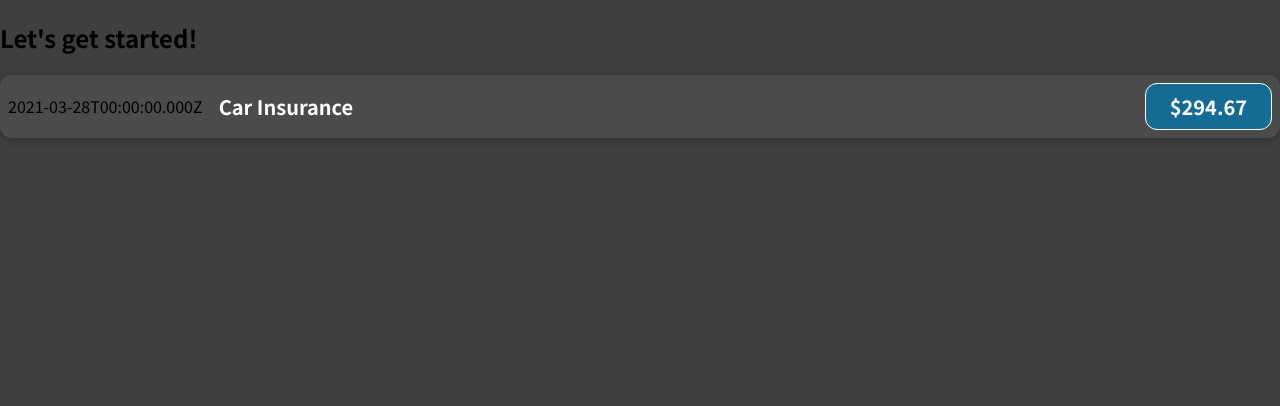
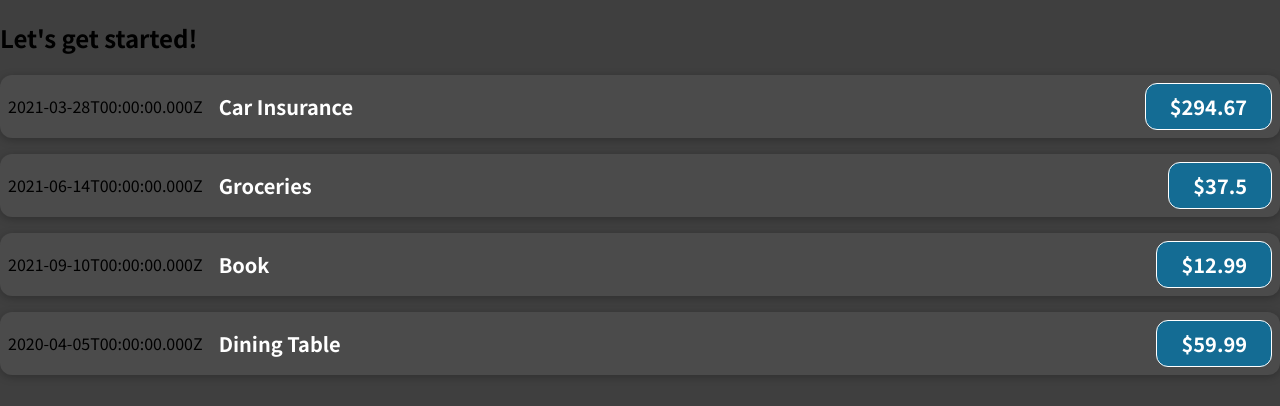
Before and after one commit to Chen-Abudi/expenses-charts, a React (Create React App) app: page / in a window 1280 px wide. Shown: the top 406 px of the page. Built offline with nearby package versions, Linux system fonts and the light colour scheme.

Commit message:
refactor: Pass data via props

```diff
--- a/src/App.js
+++ b/src/App.js
@@ -2,10 +2,56 @@
 import ExpenseItem from "./components/ExpenseItem";
 
 function App() {
+  const expenses = [
+    {
+      id: 1,
+      title: "Car Insurance",
+      amount: 294.67,
+      date: new Date(2021, 2, 28),
+    },
+    {
+      id: 2,
+      title: "Groceries",
+      amount: 37.5,
+      date: new Date(2021, 5, 14),
+    },
+    {
+      id: 3,
+      title: "Book",
+      amount: 12.99,
+      date: new Date(2021, 8, 10),
+    },
+    {
+      id: 4,
+      title: "Dining Table",
+      amount: 59.99,
+      date: new Date(2020, 3, 5),
+    },
+  ];
+
   return (
     <div>
       <h2>Let's get started!</h2>
-      <ExpenseItem />
+      <ExpenseItem
+        title={expenses[0].title}
+        amount={expenses[0].amount}
+        date={expenses[0].date}
+      ></ExpenseItem>
+      <ExpenseItem
+        title={expenses[1].title}
+        amount={expenses[1].amount}
+        date={expenses[1].date}
+      ></ExpenseItem>
+      <ExpenseItem
+        title={expenses[2].title}
+        amount={expenses[2].amount}
+        date={expenses[2].date}
+      ></ExpenseItem>
+      <ExpenseItem
+        title={expenses[3].title}
+        amount={expenses[3].amount}
+        date={expenses[3].date}
+      ></ExpenseItem>
     </div>
   );
 }
--- a/src/components/ExpenseItem.js
+++ b/src/components/ExpenseItem.js
@@ -1,17 +1,17 @@
 import React from "react";
 import "./ExpenseItem.css";
 
-function ExpenseItem() {
-  const expenseDate = new Date(2021, 2, 28);
-  const expenseTitle = "Car Insurance";
-  const expenseAmount = 294.67;
+function ExpenseItem(props) {
+  // const expenseDate = new Date(2021, 2, 28);
+  // const expenseTitle = "Car Insurance";
+  // const expenseAmount = 294.67;
 
   return (
     <div className="expense-item">
-      {expenseDate.toISOString()}
+      {props.date.toISOString()}
       <div className="expense-item__description">
-        <h2>{expenseTitle}</h2>
-        <div className="expense-item__price">${expenseAmount}</div>
+        <h2>{props.title}</h2>
+        <div className="expense-item__price">${props.amount}</div>
       </div>
     </div>
   );
```
